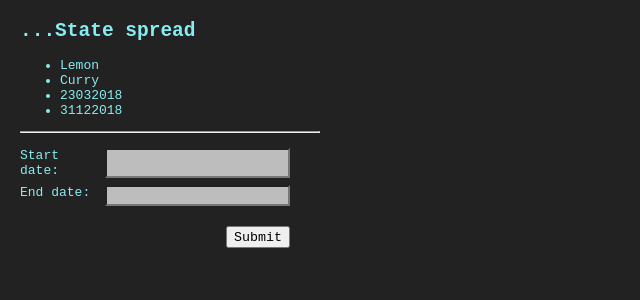
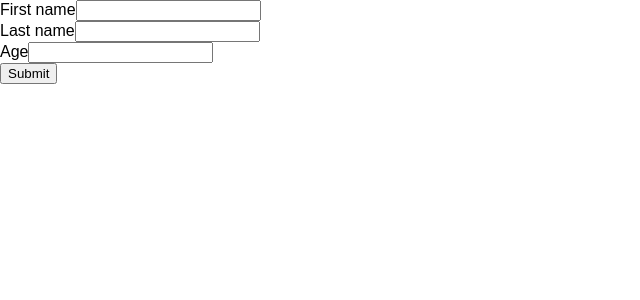
Before and after one commit to tomasz-konecki/test-all, a React (Create React App) app: page / in a window 1280 px wide. Shown: the top 300 px of the page, without its empty margins (0-640 px from the left). Built offline with nearby package versions, Linux system fonts and the light colour scheme.

Commit message:
Initial commit

```diff
--- a/package.json
+++ b/package.json
@@ -4,15 +4,12 @@
   "private": true,
   "dependencies": {
     "install": "^0.10.4",
-    "lodash": "^4.17.5",
     "npm": "^5.7.1",
     "react": "^16.2.0",
     "react-dom": "^16.2.0",
     "react-modal": "^3.3.2",
-    "react-redux": "^5.0.7",
     "react-scripts": "1.1.1",
-    "react-select": "^1.2.1",
-    "redux": "^3.7.2"
+    "react-select": "^1.2.1"
   },
   "scripts": {
     "start": "react-scripts start",
--- a/src/App.css
+++ b/src/App.css
@@ -1,33 +1,28 @@
-body {
-	background: #222;
-	color: rgb(135, 236, 240);
+.App {
+  text-align: center;
 }
 
-.app-container {
-	margin: 20px;
-	width: 300px;
+.App-logo {
+  animation: App-logo-spin infinite 20s linear;
+  height: 80px;
 }
 
-.date-input-container {
-	width: 90%;
-	margin-top: 15px;
+.App-header {
+  background-color: #222;
+  height: 150px;
+  padding: 20px;
+  color: white;
 }
 
-.date-input-container .date-item {
-	margin-bottom: 7px;
-	display: flex;
+.App-title {
+  font-size: 1.5em;
 }
 
-.date-input-container .date-item label {
-	flex: 1.5;
+.App-intro {
+  font-size: large;
 }
 
-.date-input-container .date-item input {
-	flex: 3;
-	background: rgb(189, 189, 189);
+@keyframes App-logo-spin {
+  from { transform: rotate(0deg); }
+  to { transform: rotate(360deg); }
 }
-
-.submit-container {
-	text-align: right;
-	margin-top: 20px;
-}
--- a/src/App.js
+++ b/src/App.js
@@ -1,70 +1,43 @@
 import React, { Component } from "react";
 import "./App.css";
-import _ from "lodash";
 
-class App extends Component {
+class App extends React.Component {
 	constructor() {
 		super();
 		this.state = {
-			project: {
-				name: "Lemon",
-				client: "Curry",
-				startDate: 23032018,
-				endDate: 31122018
-			}
+			firstName: "",
+			lastName: "",
+			age: 0
 		};
 	}
 
-	handleChange = (e) => {
-		let field = e.target.name;
-		let object = {};
-		object[field] = e.target.value;
-
-		// let newObject = Object.assign({}, this.state.project, object);
+	onSubmit = () => {
 		this.setState({
-			// project: newObject
-			project: {
-				...this.state.project,
-				...object
-			}
+			firstName: this.firstName.value,
+			lastName: this.lastName.value,
+			age: this.age.value
 		});
-	};
-
-	onSubmit = () => {
-		this.state.project.startDate > this.state.project.endDate
-			? alert("Data początkowa większa od koncowej!")
-			: console.table(this.state.project);
+		// console.log(this.firstName.value, this.lastName.value, this.age.value);
 	};
 
 	render() {
+		console.table(this.state);
 		return (
-			<div className="app-container">
-				<code>
-					<h2>...State spread</h2>
-					<ul>
-						<li>{this.state.project.name}</li>
-						<li>{this.state.project.client}</li>
-						<li>{this.state.project.startDate}</li>
-						<li>{this.state.project.endDate}</li>
-					</ul>
-				</code>
-				<hr />
-				<div className="date-input-container">
-					<code>
-						<div className="date-item">
-							<label>Start date:</label>
-							<input type="text" name="startDate" onChange={this.handleChange} />
-						</div>
-						<div className="date-item">
-							<label>End date:</label>
-							<input type="text" name="endDate" onChange={this.handleChange} />
-						</div>
-						<div className="submit-container">
-							<button onClick={this.onSubmit}>
-								<code>Submit</code>
-							</button>
-						</div>
-					</code>
+			<div>
+				<div>
+					<label>First name</label>
+					<input type="text" ref={(input) => (this.firstName = input)} onKeyUp={this.handleKeyUp} />
+				</div>
+				<div>
+					<label>Last name</label>
+					<input type="text" ref={(input) => (this.lastName = input)} />
+				</div>
+				<div>
+					<label>Age</label>
+					<input type="text" ref={(input) => (this.age = input)} />
+				</div>
+				<div>
+					<button onClick={this.onSubmit}>Submit</button>
 				</div>
 			</div>
 		);
```
Also changed, not shown: src/index.js (+6 -6 lines), 1 other file (tests, documents, lock files or other folders).
